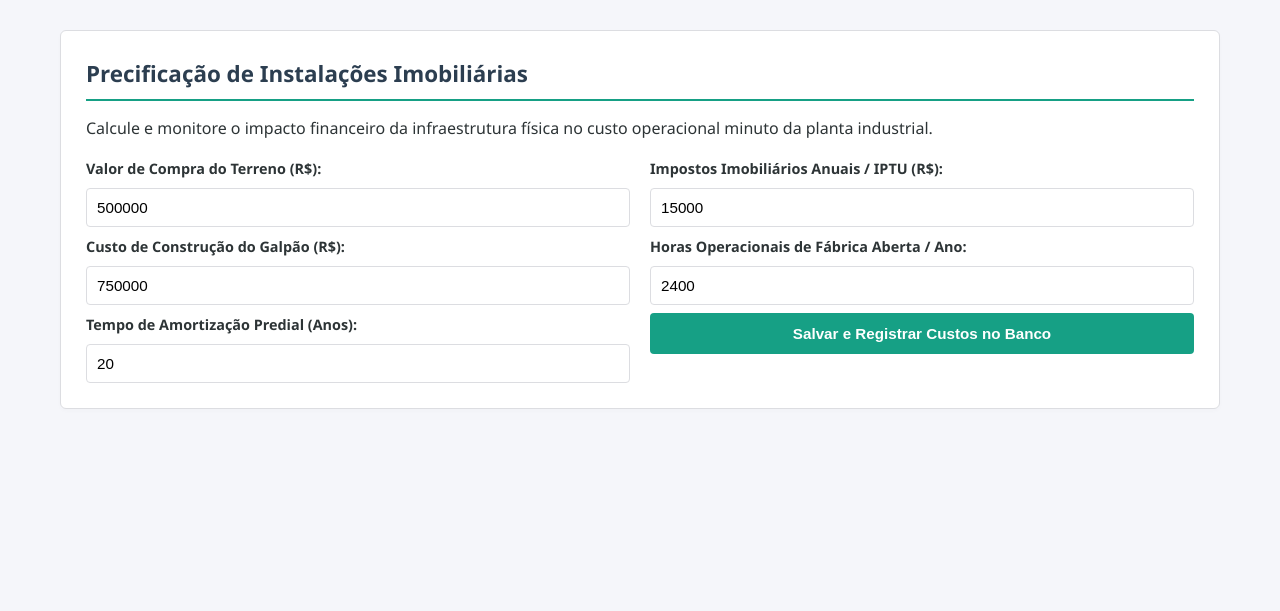
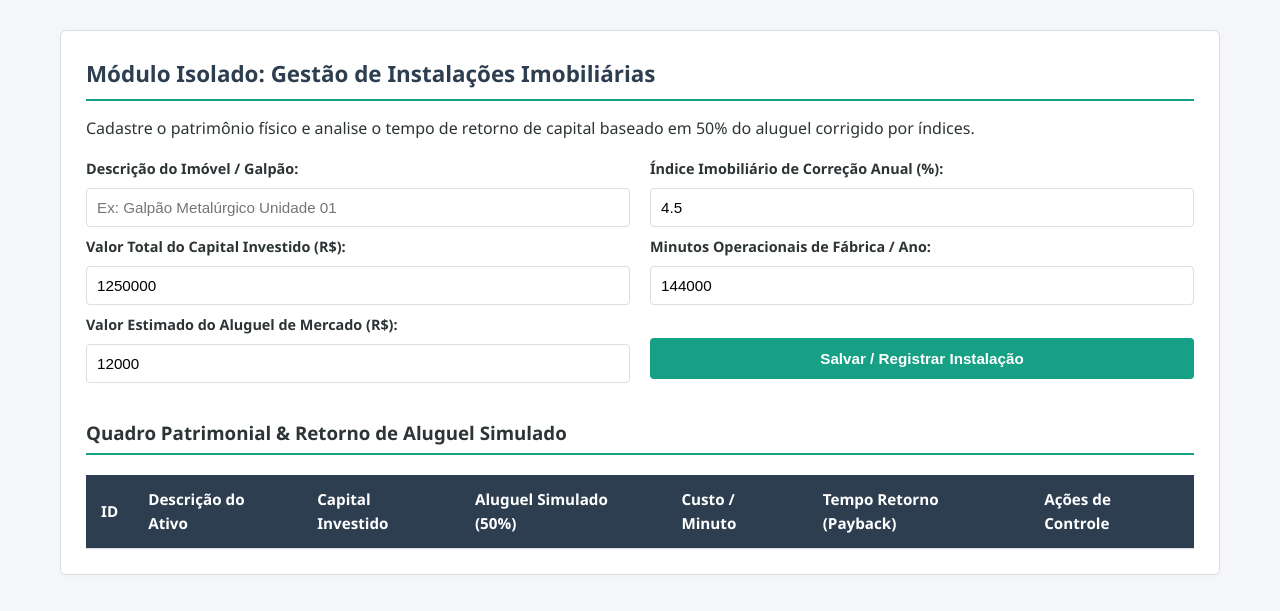
Before and after one commit to ProfRenatoPereira/admplan, a Flask app: page /terreno in a window 1280 px wide. Shown: the part 189-800 px from the top of the page. Run offline with Flask 3, Linux system fonts and the light colour scheme; lists and menus that the app fills with data are empty; some libraries are stand-ins or nearby versions.

Commit message:
Update terreno.html

```diff
--- a/templates/terreno.html
+++ b/templates/terreno.html
@@ -1,33 +1,52 @@
 {% extends 'base.html' %}
-
-{% block title %}Precificação de Instalações - TERCEIRO ADM ASSOCIADOS{% endblock %}
-
+{% block title %}Instalações Imobiliárias - TERCEIRO ADM ASSOCIADOS{% endblock %}
 {% block content %}
 <section class="card" aria-labelledby="tit-terreno">
-    <h2 id="tit-terreno">Precificação de Instalações Imobiliárias</h2>
-    <p>Calcule e monitore o impacto financeiro da infraestrutura física no custo operacional minuto da planta industrial.</p>
+    <h2 id="tit-terreno">Módulo Isolado: Gestão de Instalações Imobiliárias</h2>
+    <p>Cadastre o patrimônio físico e analise o tempo de retorno de capital baseado em 50% do aluguel corrigido por índices.</p>
+
+    <!-- Input oculto para carregar o ID durante a alteração -->
+    <input type="hidden" id="imoIsoladoId" value="">
 
     <div class="grid-form">
         <div class="form-group">
-            <label for="imoTerreno">Valor de Compra do Terreno (R$):</label>
-            <input type="number" id="imoTerreno" value="500000">
+            <label for="imoDescricao">Descrição do Imóvel / Galpão:</label>
+            <input type="text" id="imoDescricao" placeholder="Ex: Galpão Metalúrgico Unidade 01">
 
-            <label for="imoEdificacao">Custo de Construção do Galpão (R$):</label>
-            <input type="number" id="imoEdificacao" value="750000">
+            <label for="imoCapital">Valor Total do Capital Investido (R$):</label>
+            <input type="number" id="imoCapital" value="1250000">
 
-            <label for="imoVidaUtil">Tempo de Amortização Predial (Anos):</label>
-            <input type="number" id="imoVidaUtil" value="20">
+            <label for="imoAluguel">Valor Estimado do Aluguel de Mercado (R$):</label>
+            <input type="number" id="imoAluguel" value="12000">
         </div>
         <div class="form-group">
-            <label for="imoImpostos">Impostos Imobiliários Anuais / IPTU (R$):</label>
-            <input type="number" id="imoImpostos" value="15000">
+            <label for="imoIndice">Índice Imobiliário de Correção Anual (%):</label>
+            <input type="number" id="imoIndice" value="4.5" step="0.01">
 
-            <label for="imoHorasAno">Horas Operacionais de Fábrica Aberta / Ano:</label>
-            <input type="number" id="imoHorasAno" value="2400">
+            <label for="imoMinutos">Minutos Operacionais de Fábrica / Ano:</label>
+            <input type="number" id="imoMinutos" value="144000">
 
-            <button onclick="calcularCustosImobiliarios()" class="btn-primary">Salvar e Registrar Custos no Banco</button>
+            <button onclick="salvarImobiliarioIsolado()" class="btn-primary" id="btnSalvarImo" style="margin-top: 25px;">Salvar / Registrar Instalação</button>
         </div>
     </div>
-    <div id="resultadoImobiliario" class="result-box" style="display:none;" role="region" aria-live="polite"></div>
+    <h3 style="margin-top: 35px; border-bottom: 2px solid var(--accent); padding-bottom: 5px;">Quadro Patrimonial & Retorno de Aluguel Simulado</h3>
+    <div style="overflow-x: auto;">
+        <table class="data-table" id="tabelaImobiliarioIsolado">
+            <thead>
+                <tr>
+                    <th>ID</th>
+                    <th>Descrição do Ativo</th>
+                    <th>Capital Investido</th>
+                    <th>Aluguel Simulado (50%)</th>
+                    <th>Custo / Minuto</th>
+                    <th>Tempo Retorno (Payback)</th>
+                    <th>Ações de Controle</th>
+                </tr>
+            </thead>
+            <tbody>
+                <!-- Linhas alimentadas de forma estável pelo banco de dados -->
+            </tbody>
+        </table>
+    </div>
 </section>
 {% endblock %}
```
